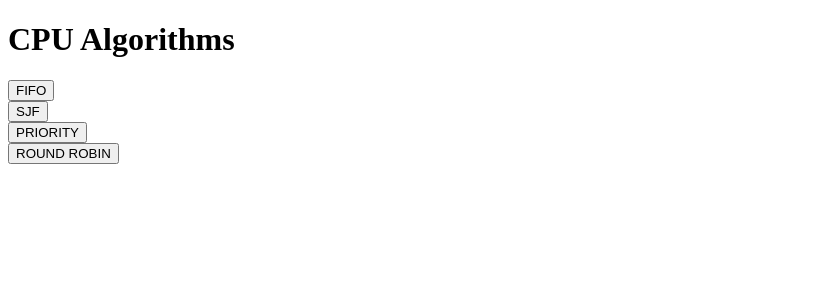
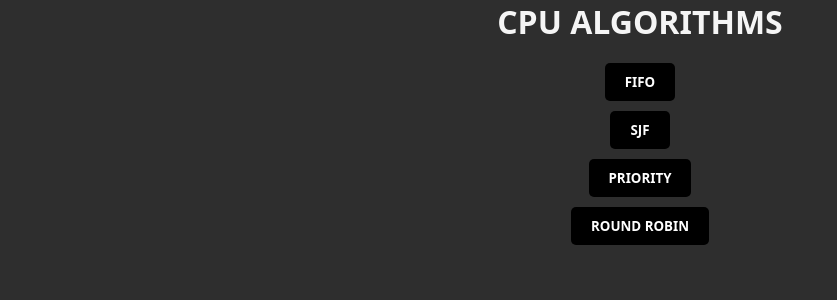
Before and after one commit to fe15de/OperatingSystems, a Flask app: page / in a window 1280 px wide. Shown: the top 300 px of the page, without its empty margins (0-837 px from the left). Run offline with Flask 3, Linux system fonts and the light colour scheme.

Commit message:
v1.1
add css on homepage

```diff
--- /dev/null
+++ b/static/main.css
@@ -0,0 +1,34 @@
+* {
+    margin: 0;
+    padding: 0;
+    box-sizing: border-box;
+    background-color: #2e2e2e;
+    color: whitesmoke;
+    font-family: system-ui, -apple-system, BlinkMacSystemFont, 'Segoe UI', Roboto, Oxygen, Ubuntu, Cantarell, 'Open Sans', 'Helvetica Neue', sans-serif;
+    font-weight: bold;
+}
+
+h1 {
+    text-align: center;
+    margin-bottom: 20px;
+}
+
+form {
+    text-align: center;
+    margin-bottom: 10px;
+}
+
+button {
+    padding: 10px 20px;
+    background-color: #000000;
+    color: #fff;
+    border: none;
+    border-radius: 5px;
+    cursor: pointer;
+    transition: background-color 0.3s ease, transform 0.2s ease;
+}
+
+button:hover {
+    background-color: #c97ac5;
+    transform: scale(1.05);
+}
--- a/templates/home.html
+++ b/templates/home.html
@@ -4,10 +4,10 @@
     <meta charset="UTF-8">
     <meta name="viewport" content="width=device-width, initial-scale=1.0">
     <title>Algorithms</title>
-    <link rel="stylesheet" href="/stylee/main.css">
+    <link rel="stylesheet" href="/static/main.css">
 </head>
 <body>
-    <h1> CPU Algorithms </h1>
+    <h1 style="font-weight: bolder;"> CPU ALGORITHMS </h1>
 
     <form  action="{{ url_for('fifo') }}">
         <button type="submit" > FIFO </button>
```
Also changed, not shown: stylee/main.css (deleted).
